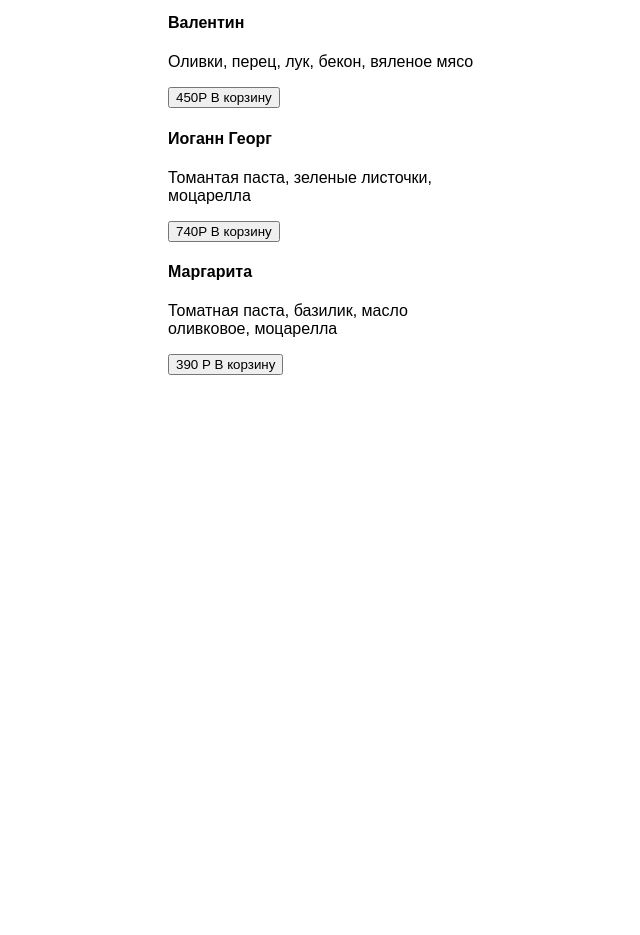
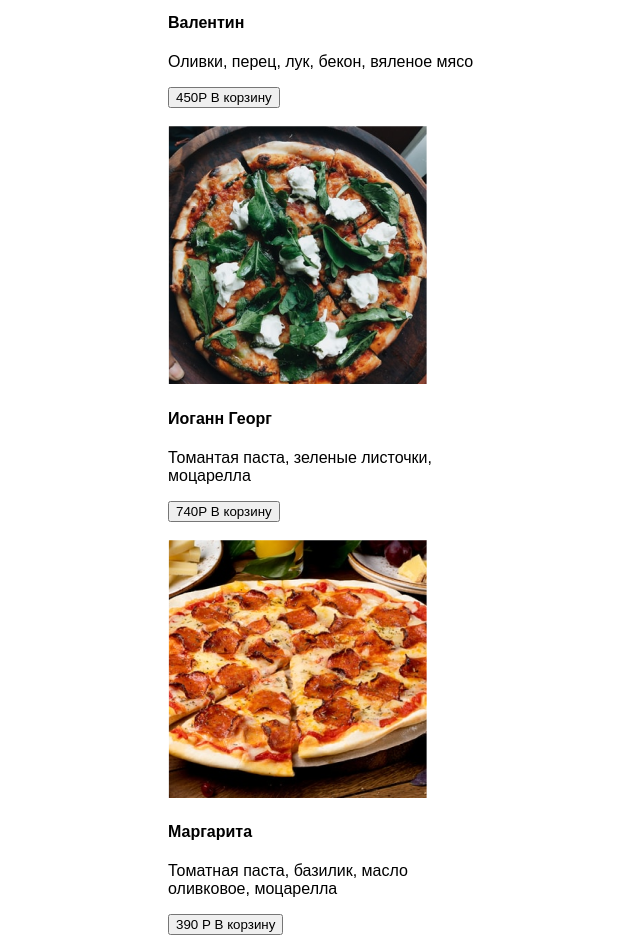
Before and after one commit to AnastasiaPliska/Homework__18, a plain HTML site: page Homework/Homework_10/project/category.html in a window 1280 px wide. Shown: the part 400-1335 px from the top of the page, without its empty margins (312-952 px from the left). Before the commit the page ends 800 px from the top, so only its background shows below. Drawn offline with Linux system fonts and the light colour scheme.

Commit message:
Кнопки в корзину

```diff
--- a/Homework/Homework_10/project/category.html
+++ b/Homework/Homework_10/project/category.html
@@ -9,16 +9,21 @@
     <p><a href="main.html">Назад</a></p>
     <h2>Пиццы</h2>
     <hr><br>
+    <form action="extra.html">
         <img src="img/pizza-valentine.png" alt="">
         <h4>Валентин</h4>
         <p>Оливки, перец, лук, бекон, вяленое мясо</p>
         <input type="submit" value="450Р В корзину">
+        <br><br>
+        <img src="img/pizza-faust.png" alt="">
         <h4>Иоганн Георг</h4>
         <p>Томантая паста, зеленые листочки, моцарелла</p>
         <input type="submit" value="740Р В корзину">
+        <br><br>
+        <img src="img/pizza-margarita.png" alt="">
         <h4>Маргарита</h4>
         <p>Томатная паста, базилик, масло оливковое, моцарелла</p>
         <input type="submit" value="390 Р В корзину">
-
+    </form>
 </body>
 </html>
```
Lines whose indentation alone changed are shown as unchanged.
